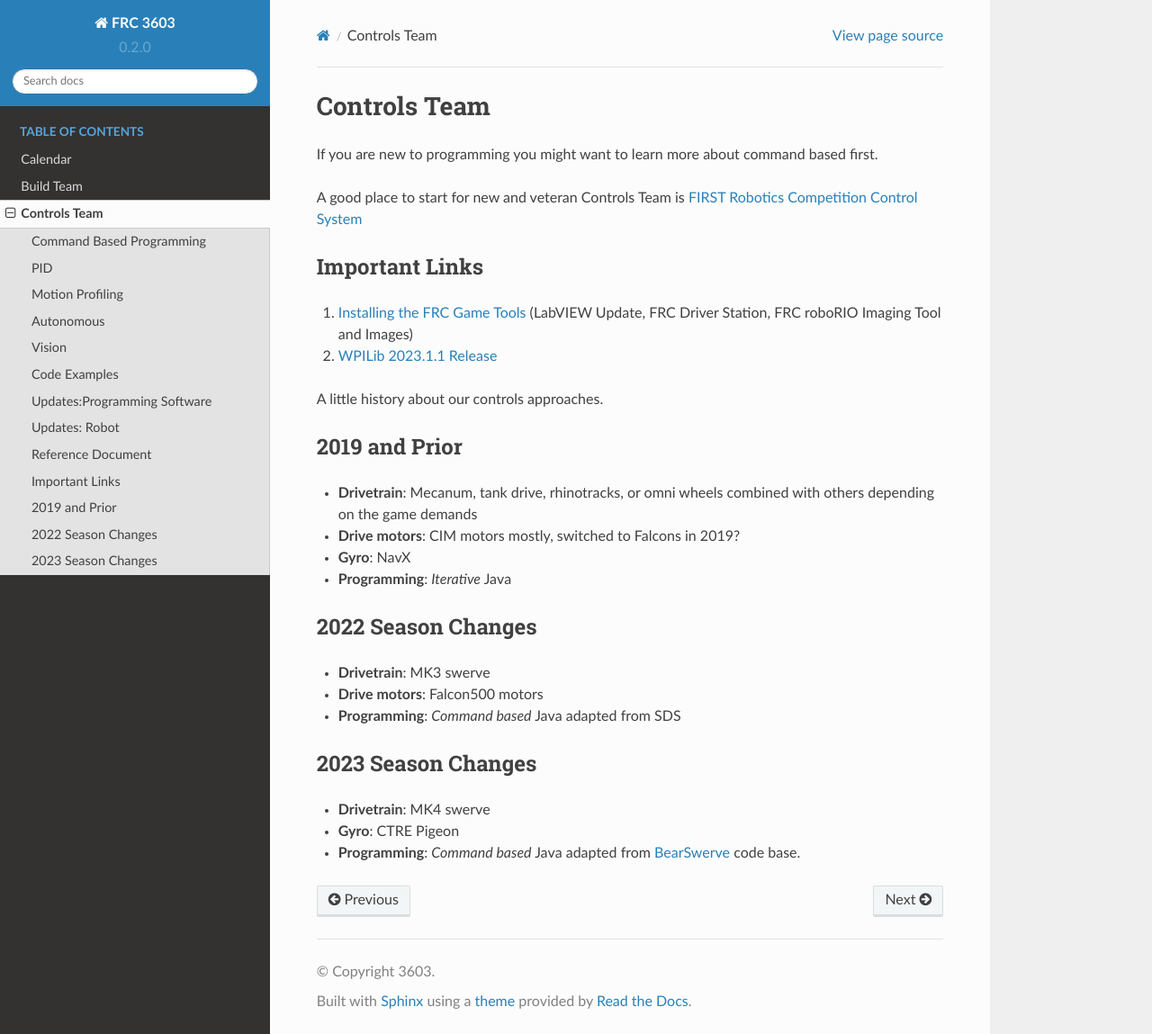
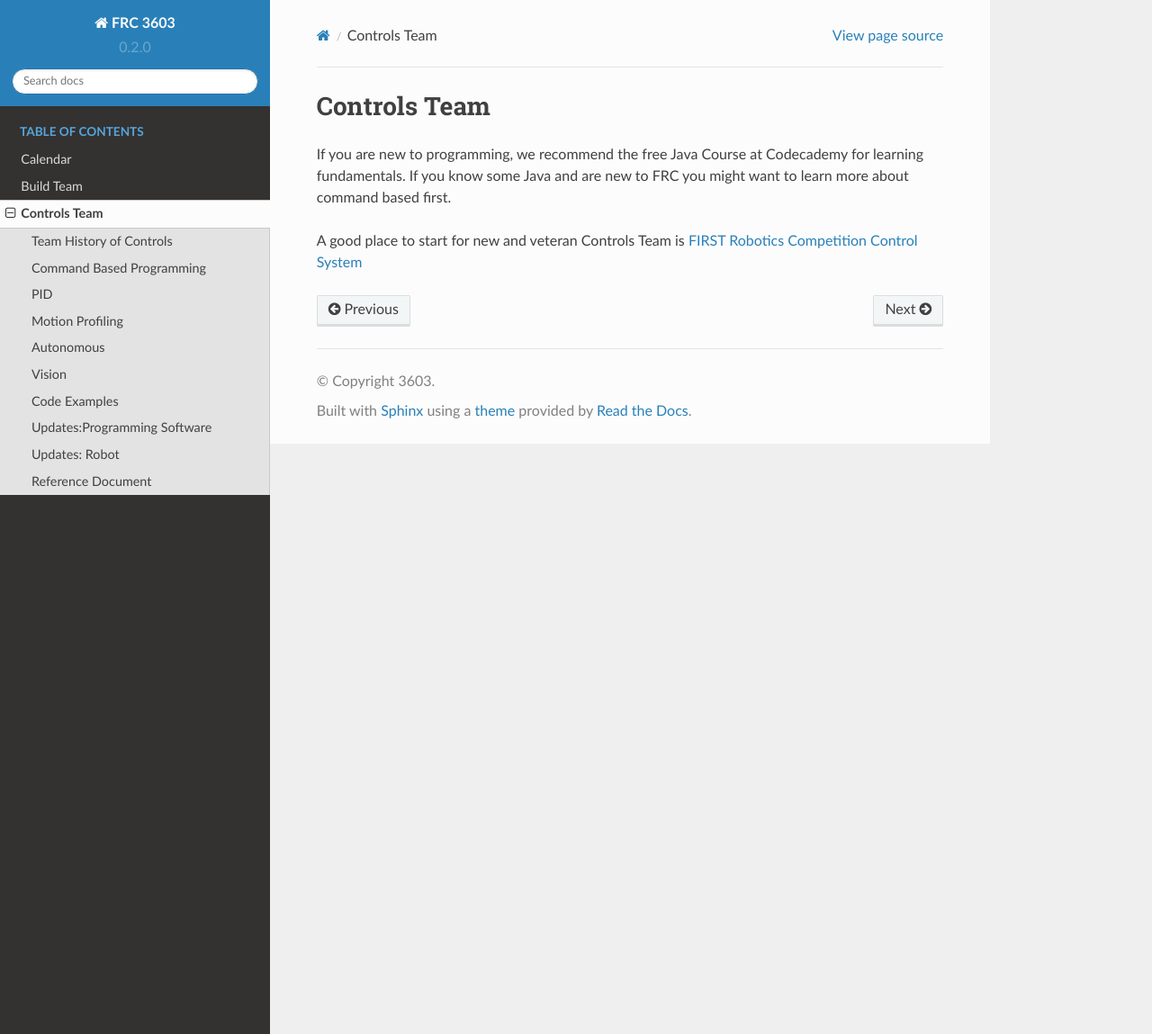
Before and after one commit to CyberCoyotes/3603-CodingHandbook, a Sphinx documentation site: the page built from docs/source/team-controls.rst, in a window 1280 px wide and 1149 px high. Shown: the whole window at 90% size. Built offline with Sphinx 7.4.7 and the Read the Docs theme 2.0.0, drawn with Linux system fonts in a browser that asks for light colours; pages that are not in the unit, such as notebooks, are missing from menus.

Commit message:
Update team-controls.rst

```diff
--- a/docs/source/team-controls.rst
+++ b/docs/source/team-controls.rst
@@ -20,34 +22,6 @@ Controls Team
 
     controls/software-updates
 
-
-If you are new to programming you might want to learn more about command based first.
+If you are new to programming, we recommend the free Java Course at Codecademy for learning fundamentals. If you know some Java and are new to FRC you might want to learn more about command based first.
 
 A good place to start for new and veteran Controls Team is `FIRST Robotics Competition Control System <https://docs.wpilib.org/en/stable/index.html0>`_
-
-Important Links
-----
-1. `Installing the FRC Game Tools <https://www.ni.com/en-us/support/downloads/drivers/download.frc-game-tools.html#473762>`_ (LabVIEW Update, FRC Driver Station, FRC roboRIO Imaging Tool and Images)
-2. `WPILib 2023.1.1 Release <https://github.com/wpilibsuite/allwpilib/releases/tag/v2023.1.1>`_
-
-
-A little history about our controls approaches.
-
-2019 and Prior
-----
-* **Drivetrain**: Mecanum, tank drive, rhinotracks, or omni wheels combined with others depending on the game demands
-* **Drive motors**: CIM motors mostly, switched to Falcons in 2019?
-* **Gyro**: NavX
-* **Programming**: *Iterative* Java
-
-2022 Season Changes
-----
-* **Drivetrain**: MK3 swerve
-* **Drive motors**: Falcon500 motors
-* **Programming**: *Command based* Java adapted from SDS
-
-2023 Season Changes
-----
-* **Drivetrain**: MK4 swerve
-* **Gyro**: CTRE Pigeon
-* **Programming**: *Command based* Java adapted from `BearSwerve <https://github.com/6391-Ursuline-Bearbotics/BearSwerve>`_ code base.
```
Also changed, not shown: other parts of docs/source/team-controls.rst (+2 -0 lines).
